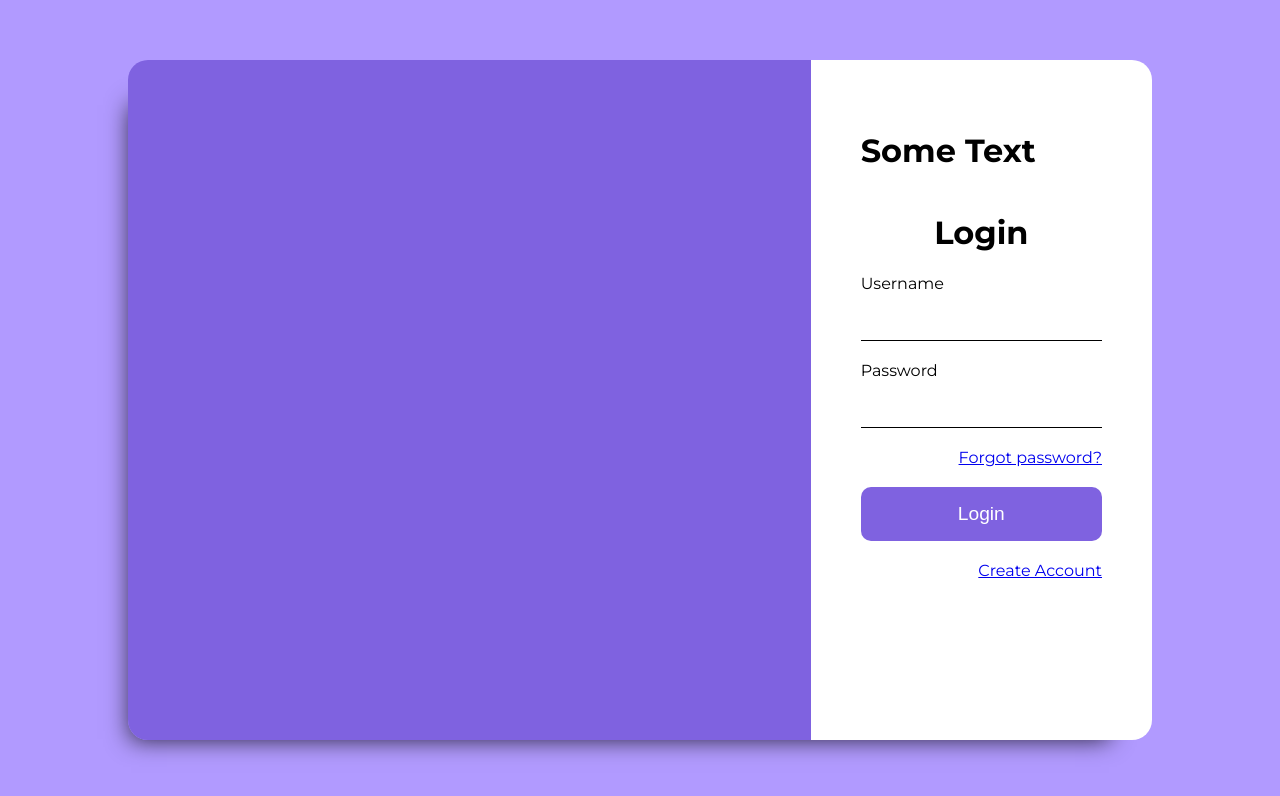
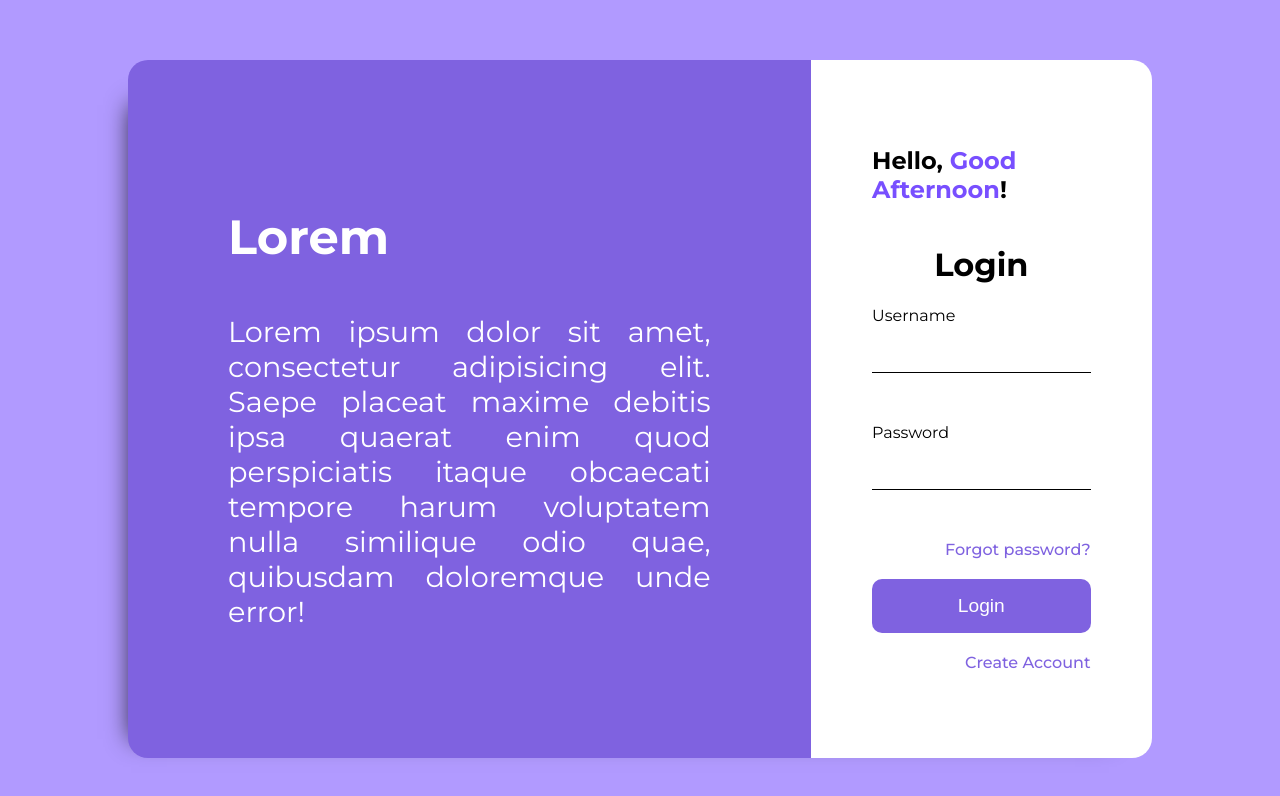
Before and after one commit to carloscabral656/srs_client, a Vue app: page / in a window 1280 px wide. Shown: the top 796 px of the page. Built offline with nearby package versions, Linux system fonts and the light colour scheme.

Commit message:
Adding text in aside information.

```diff
--- a/src/views/LoginView.vue
+++ b/src/views/LoginView.vue
@@ -1,13 +1,15 @@
 <template>
     <div class="login-card"><!-- Login Image -->
         <aside class="aside-information">
-            <img src="">
+            <div class="aside-information-container">
+                <h3 class="title-aside-information">Lorem</h3>
+                <p class="paragraph-aside-information">Lorem ipsum dolor sit amet, consectetur adipisicing elit. Saepe placeat maxime debitis ipsa quaerat enim quod perspiciatis itaque obcaecati tempore harum voluptatem nulla similique odio quae, quibusdam doloremque unde error!</p>
+            </div>
         </aside>
         <!-- Login Inputs -->
         <main class="user-information">
-            <h1 class="title-information">Some Text</h1>
-
             <div class="user-information-input-container">
+                <h2 class="title-information">Hello, <span class="part-of-the-day">Good {{ this.partOfTheDay }}</span>!</h2>
                 <h1 class="title-login">Login</h1>
 
                 <label>Username</label>
@@ -16,9 +18,9 @@
                 <label>Password</label>
                 <input type="password" class="input-login" name="user-password" v-model="user.password"/>
 
-                <a href="#" class="link-forgot-password">Forgot password?</a>
+                <a href="#" class="link link-forgot-password">Forgot password?</a>
                 <button @click="login" class="btn-login">Login</button>
-                <a href="#" class="link-create-account">Create Account</a>
+                <a href="#" class="link link-create-account">Create Account</a>
             </div>
         </main>
     </div>
@@ -47,21 +49,52 @@ body{
     grid-column: 1/3;
     border-radius: 20px 0 0 20px ;
 }
+    .aside-information-container{
+        box-sizing: border-box;
+        padding: 100px;
+        color: #fff;
+        background-image: no-repeat center/cover url('../assets/imgs/mountains_purple.webp');
+        z-index: 1;
+    }
+
+        .title-aside-information{
+            text-transform: capitalize;
+            font-size: 3rem;
+        }
+
+        .paragraph-aside-information{
+            font-size: 1.8rem;
+            text-align: justify;
+        }
+
+
+
+
 
 .user-information{
     background-color: #fff;
     grid-column: 3/4;
-    padding: 50px;
+    padding: 25px;
     border-radius: 0 20px 20px 0;
+
+    display: flex;
+    align-items: center;
+    justify-content: center;
 }
 
     .title-information{
         width: 100%;
     }
 
+    .part-of-the-day{
+        color: #784fff;
+    }
+
     .user-information-input-container{
+        width: 75%;
         display: flex;
         flex-direction: column;
+        flex-wrap: nowrap;
     }
 
         .title-login{
@@ -70,21 +103,17 @@ body{
         }
 
         .input-login{
-            margin-bottom: 20px;
+            margin-bottom: 50px;
             border: 0;
             padding: 1rem;
             border-bottom: 1px solid black;
             outline: none;
         }
 
-        .link-forgot-password{
-            text-align: right;
-            margin-bottom: 20px;
-        }
-
         .btn-login{
             padding: 1rem;
             background-color: #7F62E0;
+            cursor: pointer;
             color: #fff;
             font-size: 1.2rem;
             border-radius: 10px;
@@ -92,7 +121,22 @@ body{
             border: 0;
         }
 
+        .link{
+            text-decoration: none;
+            font-weight: 500;
+            color: #7F62E0;
+        }
+
+        .link:hover{
+            text-decoration: underline;
+        }
+
         .link-create-account{
+            text-align: right;
+            margin-bottom: 20px;
+        }
+
+        .link-forgot-password{
             text-align: right;
             margin-bottom: 20px;
         }
@@ -115,6 +159,20 @@ export default {
             }
         }
     },
+    computed: {
+        partOfTheDay(){
+            let hour = new Date().getHours();
+           if(hour >= 2 && hour <= 12){
+                return 'Morning'
+            } else if (hour >= 13 && hour <= 18){
+                return 'Afternoon'
+            } else if (hour >= 19 && hour <= 22){
+                return 'Evening'
+            } else {
+                return 'Night'
+            }
+        }
+    },
     methods: {
         login(){
             alert("asdasdasd")
```
Also changed, not shown: src/assets/imgs/mountains_purple.jpg (added), src/assets/imgs/mountains_purple.webp (added).
